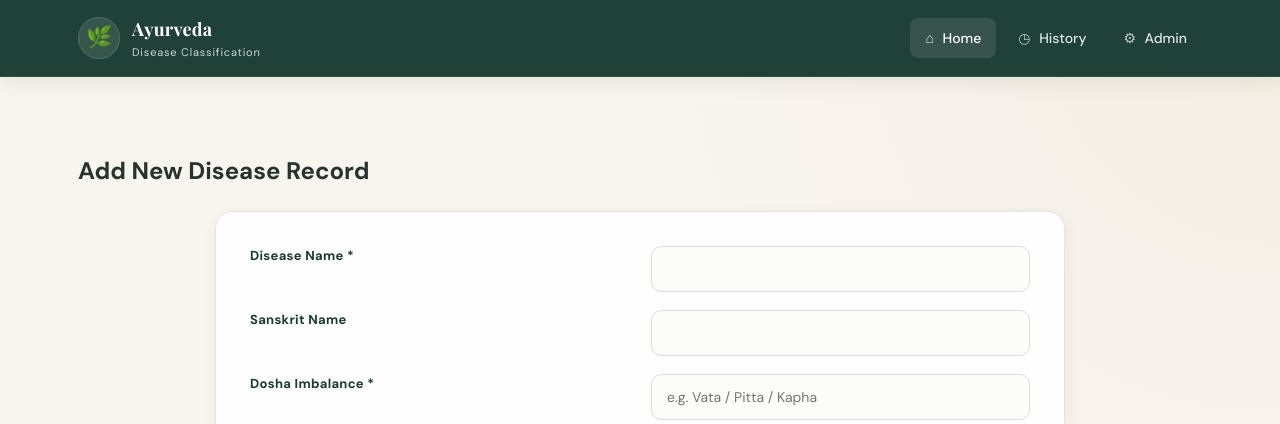
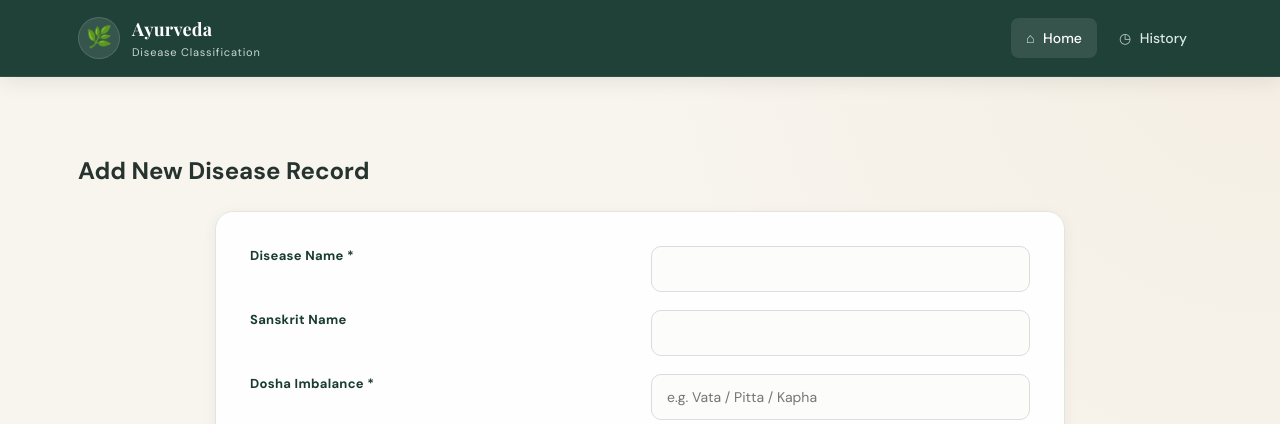
Before and after one commit to maiitrii00-spec/ayurveda-disease-classifier, a Flask app: page /admin/add in a window 1280 px wide. Shown: the top 424 px of the page. Run offline with Flask 3, Linux system fonts and the light colour scheme.

Commit message:
Update base.html

```diff
--- a/templates/base.html
+++ b/templates/base.html
@@ -6,70 +6,101 @@
 
     <title>{% block title %}Ayurveda Disease Classification System{% endblock %}</title>
 
-    <!-- Google Font -->
     <link rel="preconnect" href="https://fonts.googleapis.com">
     <link rel="preconnect" href="https://fonts.gstatic.com" crossorigin>
-    <link href="https://fonts.googleapis.com/css2?family=DM+Sans:wght@400;500;600;700&family=Playfair+Display:wght@600;700&display=swap" rel="stylesheet">
 
-    <!-- Main stylesheet -->
-    <link rel="stylesheet" href="{{ url_for('static', filename='style.css') }}">
+    <link
+        href="https://fonts.googleapis.com/css2?family=DM+Sans:wght@400;500;600;700&family=Playfair+Display:wght@600;700&display=swap"
+        rel="stylesheet"
+    >
+
+    <link
+        rel="stylesheet"
+        href="{{ url_for('static', filename='style.css') }}"
+    >
 </head>
 
 <body>
 
-    <!-- NAVIGATION -->
+    <!-- =========================
+         NAVIGATION
+         ========================= -->
+
     <header class="navbar">
         <div class="navbar-inner">
 
             <a href="{{ url_for('index') }}" class="brand">
+
                 <span class="brand-icon">🌿</span>
-                <span>
+
+                <span class="brand-text">
                     <strong>Ayurveda</strong>
                     <small>Disease Classification</small>
                 </span>
+
             </a>
 
+
             <nav class="main-nav">
+
                 <a href="{{ url_for('index') }}" class="nav-link">
-                    <span>⌂</span> Home
+                    <span>⌂</span>
+                    Home
                 </a>
 
                 <a href="{{ url_for('history') }}" class="nav-link">
-                    <span>◷</span> History
+                    <span>◷</span>
+                    History
                 </a>
 
-                <a href="{{ url_for('admin') }}" class="nav-link">
-                    <span>⚙</span> Admin
-                </a>
             </nav>
 
         </div>
     </header>
 
 
-    <!-- MAIN CONTENT -->
+    <!-- =========================
+         MAIN CONTENT
+         ========================= -->
+
     <main class="page-wrapper">
 
         {% with messages = get_flashed_messages(with_categories=true) %}
+
             {% if messages %}
+
                 <div class="flash-container">
+
                     {% for category, message in messages %}
+
                         <div class="flash flash-{{ category }}">
                             {{ message }}
                         </div>
+
                     {% endfor %}
+
                 </div>
+
             {% endif %}
+
         {% endwith %}
 
-        {% block content %}{% endblock %}
+
+        {% block content %}
+
+        {% endblock %}
 
     </main>
 
 
-    <!-- FOOTER -->
+    <!-- =========================
+         FOOTER
+         ========================= -->
+
     <footer class="site-footer">
+
         <div class="footer-inner">
+
             <div class="footer-brand">
                 <span>🌿</span>
                 <strong>Ayurveda Disease Classification System</strong>
@@ -82,9 +113,12 @@
             <div class="footer-line"></div>
 
             <small>
-                For educational purposes only. Consult a qualified healthcare professional for medical advice.
+                For educational purposes only. Consult a qualified healthcare
+                professional for medical advice.
             </small>
+
         </div>
+
     </footer>
 
 </body>
```
